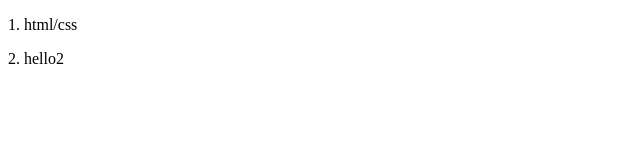
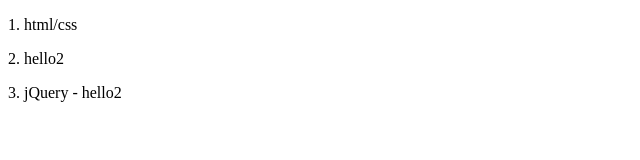
Before and after one commit to lovekim12/hello, a plain HTML site: page index.html in a window 1280 px wide. Shown: the whole page, without its empty margins (0-640 px from the left). Drawn offline with Linux system fonts and the light colour scheme.

Commit message:
hello2에서 내용추가

```diff
--- a/index.html
+++ b/index.html
@@ -8,5 +8,6 @@
 <body>
     <p>1. html/css</p>
     <p>2. hello2</p>
+    <p>3. jQuery - hello2</p>
 </body>
 </html>
```
